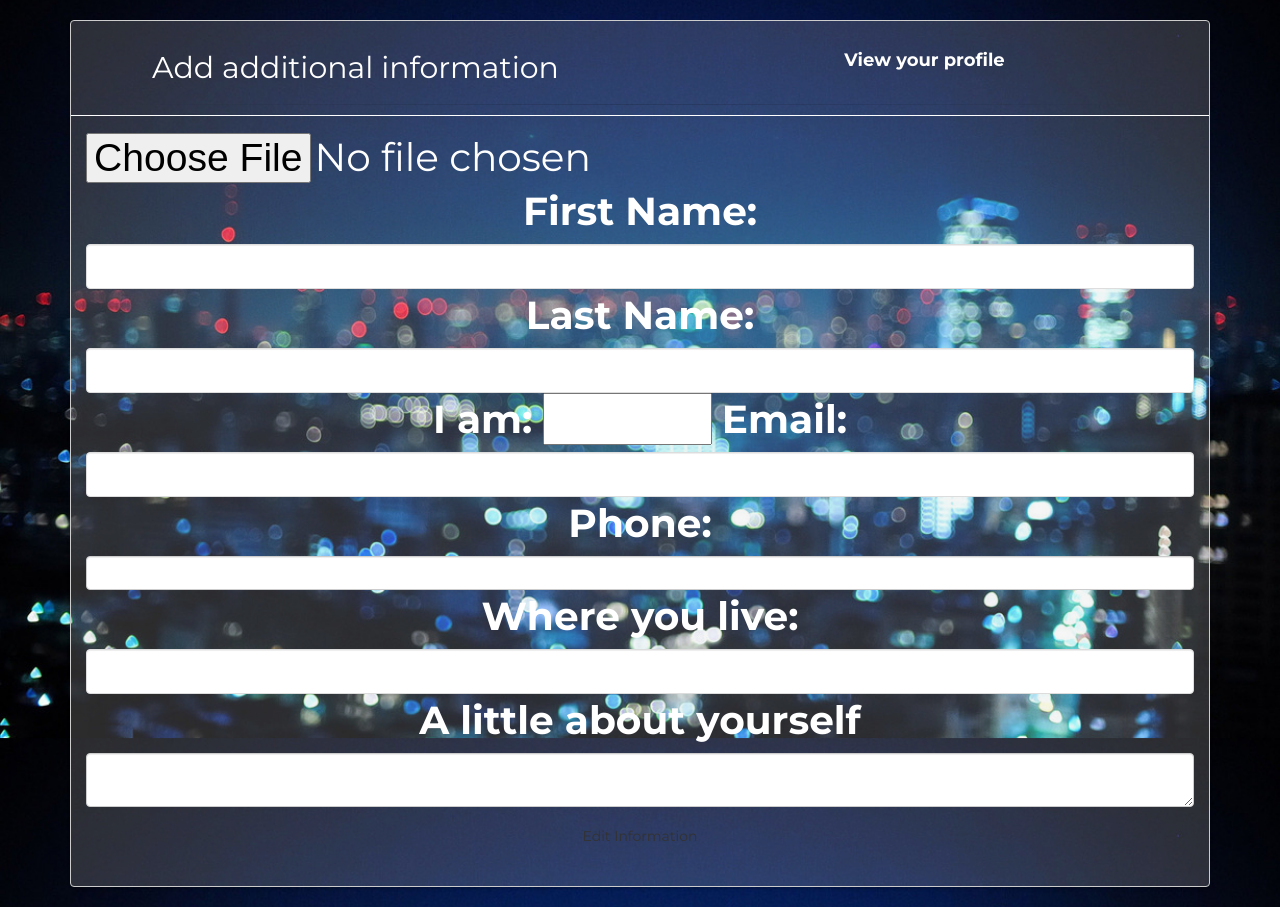
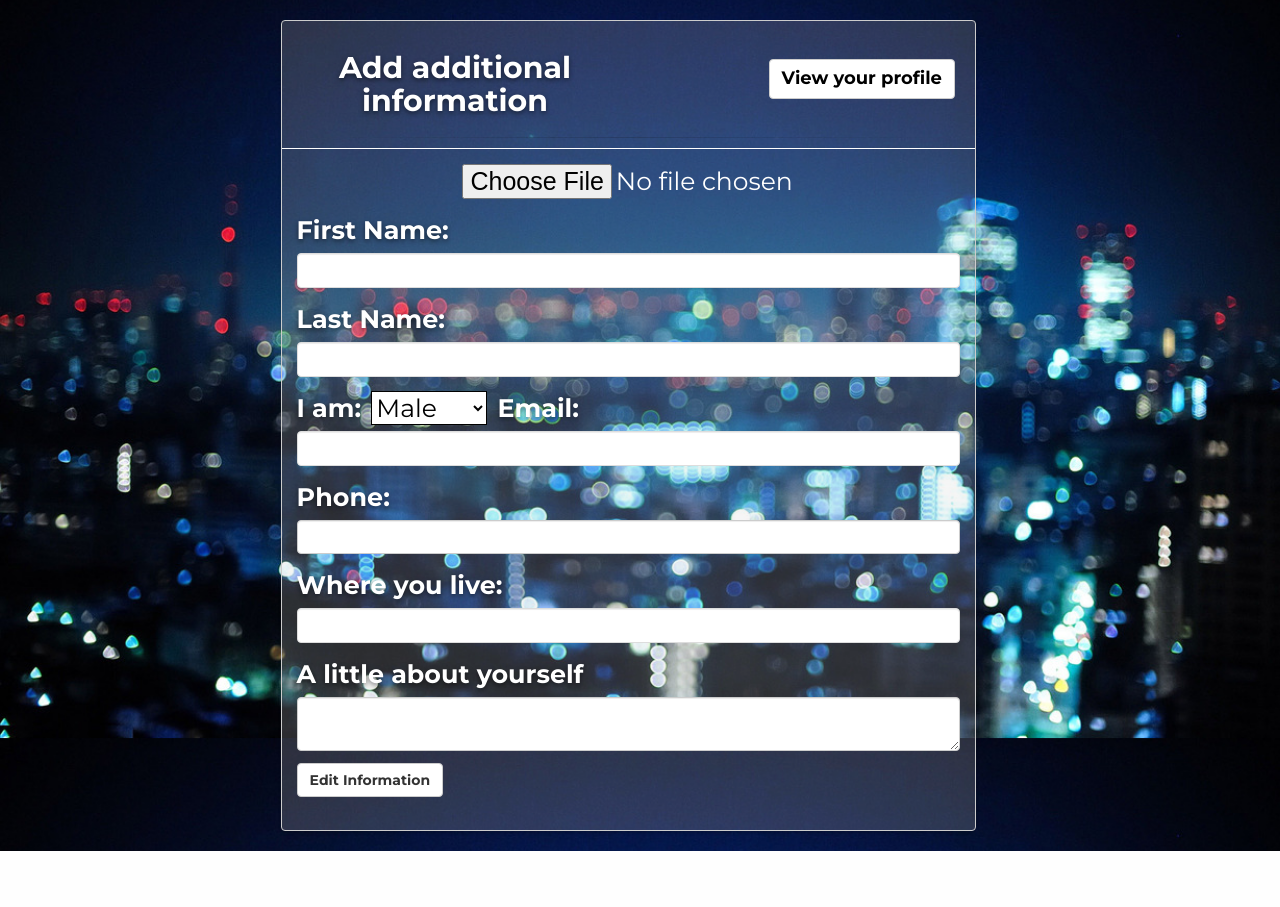
Before and after one commit to Slebluue/StayPlaces, a Django app: page /users/edit in a window 1280 px wide. Shown: the part 62-969 px from the top of the page. After the commit the page ends 913 px from the top, so only its background shows below. Run offline with Django 3.2, Linux system fonts and the light colour scheme; parts of the project's set-up code (start-up, migrations or seed data) failed here and were passed over; some libraries are stand-ins or nearby versions.

Commit message:
profile html & css changes

```diff
--- a/stayplaces/apps/locations/templates/locations/index.html
+++ b/stayplaces/apps/locations/templates/locations/index.html
@@ -19,7 +19,7 @@
             <nav class="navbar navbar-inverse">
                     <div class="container-fluid">
                         <div class="navbar-header">
-                        <a class="navbar-brand" href="{% url 'users:home' %}">Airbnb</a>
+                        <a class="navbar-brand" href="{% url 'users:home' %}">StayPlaces</a>
                         </div>
                         <ul class="nav navbar-nav">
                         <input id="search" type="text" class="form-control searchbar"
--- a/stayplaces/apps/locations/templates/locations/login.html
+++ b/stayplaces/apps/locations/templates/locations/login.html
@@ -18,7 +18,7 @@
             <<nav class="navbar navbar-inverse">
                     <div class="container-fluid">
                         <div class="navbar-header">
-                        <a class="navbar-brand" href="{% url 'users:home' %}">Airbnb</a>
+                        <a class="navbar-brand" href="{% url 'users:home' %}">StayPlaces</a>
                         </div>
                         <ul class="nav navbar-nav">
                         <input id="search" type="text" class="form-control searchbar"
--- a/stayplaces/apps/message/templates/messages/host-conversation.html
+++ b/stayplaces/apps/message/templates/messages/host-conversation.html
@@ -18,7 +18,7 @@
             <nav class="navbar navbar-inverse">
                     <div class="container-fluid">
                         <div class="navbar-header">
-                        <a class="navbar-brand" href="{% url 'users:home' %}">Airbnb</a>
+                        <a class="navbar-brand" href="{% url 'users:home' %}">StayPlaces</a>
                         </div>
                         <ul class="nav navbar-nav">
                         <input id="search" type="text" class="form-control searchbar"
@@ -65,13 +65,14 @@
                                     {% if User.id == message.sender_id  %}
                                         <p style="text-align:right">{{message.content}}<br> -{{message.host.first_name}}</p>
                                     {% else %}
-                                    <p style="text-align:left">{{message.content}}<br> -{{message.guest.first_name}}</p>
+                                        <p style="text-align:left">{{message.content}}<br> -{{message.guest.first_name}}</p>
                                     {% endif %}
                                     {% endfor %}
                                     <form action="{% url 'messages:hostconversation' User.id %}" style="text-align: right" method="post">
                                         {% csrf_token %}
                                         <textarea name="message" class="form-control"></textarea>
                                         <button type="submit">Reply</button>
+                                        <input class="mytext" placeholder="Type a message"/>
                                     </form>
                                 </div>
                             </div>
--- a/stayplaces/apps/message/templates/messages/inbox.html
+++ b/stayplaces/apps/message/templates/messages/inbox.html
@@ -19,7 +19,7 @@
             <nav class="navbar navbar-inverse">
                     <div class="container-fluid">
                         <div class="navbar-header">
-                        <a class="navbar-brand" href="{% url 'users:home' %}">Airbnb</a>
+                        <a class="navbar-brand" href="{% url 'users:home' %}">StayPlaces</a>
                         </div>
                         <ul class="nav navbar-nav">
                         <input id="search" type="text" class="form-control searchbar"
--- a/stayplaces/apps/message/templates/messages/user-conversation.html
+++ b/stayplaces/apps/message/templates/messages/user-conversation.html
@@ -18,7 +18,7 @@
             <nav class="navbar navbar-inverse">
                     <div class="container-fluid">
                         <div class="navbar-header">
-                        <a class="navbar-brand" href="{% url 'users:home' %}">Airbnb</a>
+                        <a class="navbar-brand" href="{% url 'users:home' %}">StayPlaces</a>
                         </div>
                         <ul class="nav navbar-nav">
                         <input id="search" type="text" class="form-control searchbar"
--- a/stayplaces/apps/users/static/users/css/style.css
+++ b/stayplaces/apps/users/static/users/css/style.css
@@ -60,12 +60,15 @@ html, body {
 }
 .panel-login>.panel-heading a{
 	text-decoration: none;
-	color: #fff;
-	font-weight: bold;
+	color: black;
+	/* font-weight: bold; */
 	font-size: 18px;
 	-webkit-transition: all 0.1s linear;
 	-moz-transition: all 0.1s linear;
 	transition: all 0.1s linear;
+	position: relative;
+	top: 18px;
+    left: 19%;
 }
 .panel-login>.panel-heading a.active{
 	font-size: 22px;
@@ -82,7 +85,7 @@ html, body {
 	background-image: -o-linear-gradient(left,rgba(0,0,0,0),rgba(0,0,0,0.15),rgba(0,0,0,0));
 }
 .panel-login input[type="text"],.panel-login input[type="email"],.panel-login input[type="password"] {
-	height: 45px;
+	height: 35px;
 	border: 1px solid #ddd;
 	font-size: 16px;
 	-webkit-transition: all 0.1s linear;
@@ -280,3 +283,66 @@ body, html {
   .dropdown-menu{
 	  top: 150%!important
   }
+
+  /*----------- PROFILE FONTS & STYLING -------------------*/
+
+.col-md-12 {
+	width: 62%;
+	position: relative;
+    left: 18%;
+}
+label {
+    display: inline-block;
+    max-width: 100%;
+    margin-bottom: 5px;
+    font-weight: 600;
+	text-shadow: 0 2px 5px rgba(0, 0, 0, .5);
+	font-size: 65%;
+}
+
+select {
+    -webkit-appearance: menulist;
+    box-sizing: border-box;
+    align-items: center;
+    white-space: pre;
+    -webkit-rtl-ordering: logical;
+    color: black;
+    background-color: white;
+    cursor: default;
+    border-width: 1px;
+    border-style: solid;
+    border-color: initial;
+    border-image: initial;
+}
+
+.btn-default {
+    color: rgb(51, 51, 51);
+    background-color: rgb(255, 255, 255);
+	border-color: rgb(204, 204, 204);
+	font-weight: bold;
+}
+button, input, select, textarea {
+    font-family: inherit;
+    font-size: 25px;
+    line-height: inherit;
+}
+
+h2{
+	font-size: 30px;
+	position: relative;
+	font-weight: 600;
+	text-shadow: 0 2px 5px rgba(0, 0, 0, .5);
+}
+
+input[type=file] {
+    display: block;
+    position: relative;
+	left: 25%;
+	width: 334px;
+}
+p {
+	margin: 0 0 10px;
+	text-align: left;
+	text-shadow: 0 2px 5px rgba(0, 0, 0, .5);
+    font-size: 95%;
+}
--- a/stayplaces/apps/users/templates/users/edit.html
+++ b/stayplaces/apps/users/templates/users/edit.html
@@ -62,7 +62,7 @@
                             <hr>
                         </div>
                         <div class="panel-body">
-                            <div class="row" style="text-align: center">
+                            <div class="row" style="text-align: left">
                                 <div class="col-lg-12">
                                     <form action="{% url 'users:edit' User.id %}" method="post" enctype="multipart/form-data">
                                         {% csrf_token %}
```
Also changed, not shown: stayplaces/media/media/2017/10/26/20026817.jpg (added).
